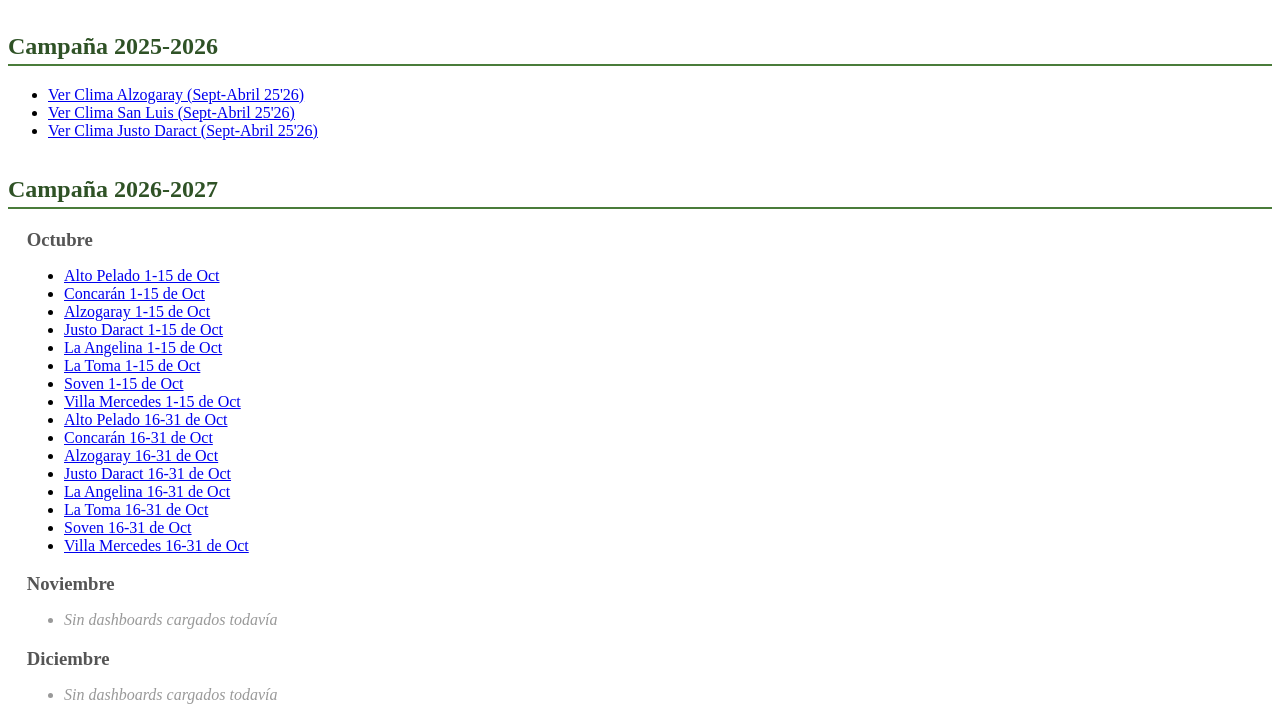
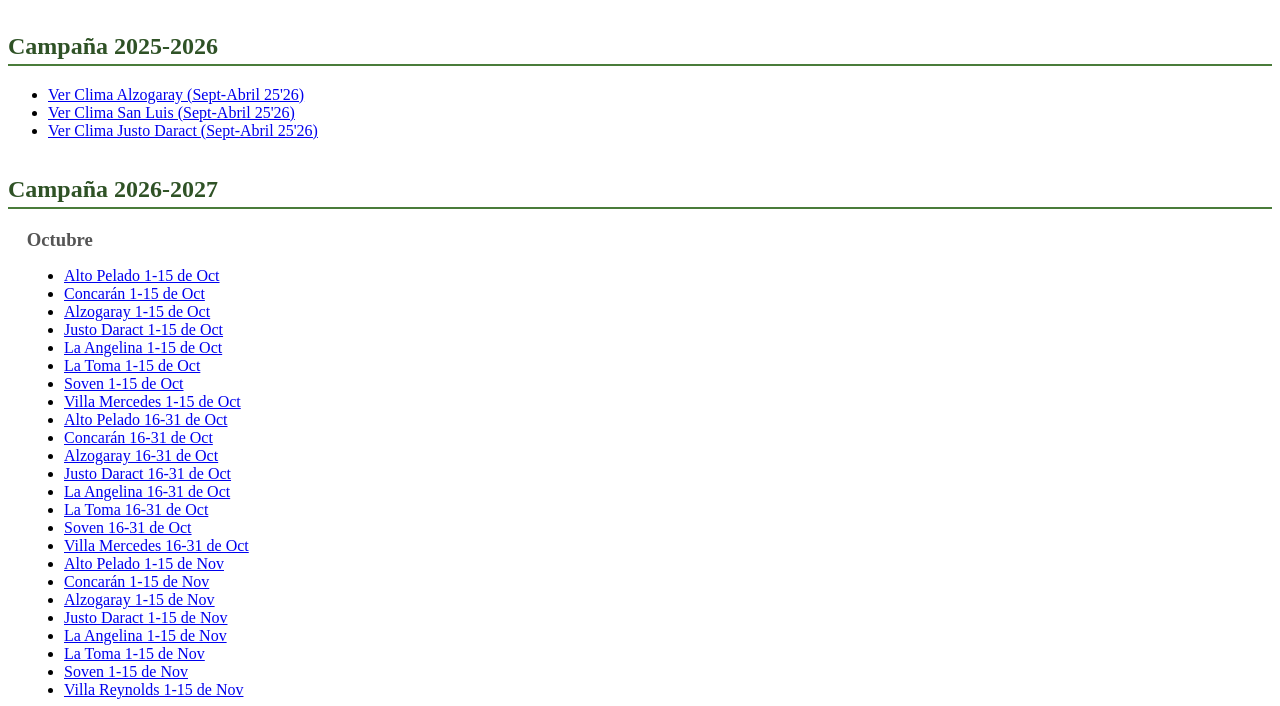
Before and after one commit to eblen7/Informes-clima, a plain HTML site: page index.html in a window 1280 px wide. Shown: the part 101-807 px from the top of the page. Drawn offline with Linux system fonts and the light colour scheme.

Commit message:
Update index.html

```diff
--- a/index.html
+++ b/index.html
@@ -41,6 +41,14 @@
         <li><a href="tablero_la_toma_16-31oct2026">La Toma 16-31 de Oct</a></li>
         <li><a href="tablero_soven_16-31oct2026">Soven 16-31 de Oct</a></li>
         <li><a href="tablero_villa_reynolds_16-31oct2026">Villa Mercedes 16-31 de Oct</a></li>
+        <li><a href="tablero_alto_pelado_1-15nov2026">Alto Pelado 1-15 de Nov</a></li>
+        <li><a href="tablero_concaran_1-15nov2026">Concarán 1-15 de Nov</a></li>
+        <li><a href="tablero_coronel_alzogaray_1-15nov2026">Alzogaray 1-15 de Nov</a></li>
+        <li><a href="tablero_justo_daract_1-15nov2026">Justo Daract 1-15 de Nov</a></li>
+        <li><a href="tablero_la_angelina_1-15nov2026">La Angelina 1-15 de Nov</a></li>
+        <li><a href="tablero_la_toma_1-15nov2026">La Toma 1-15 de Nov</a></li>
+        <li><a href="tablero_soven_1-15nov2026">Soven 1-15 de Nov</a></li>
+        <li><a href="tablero_villa_reynolds_1-15nov2026">Villa Reynolds 1-15 de Nov</a></li>
     </ul>
 
     <h3>Noviembre</h3>
```
